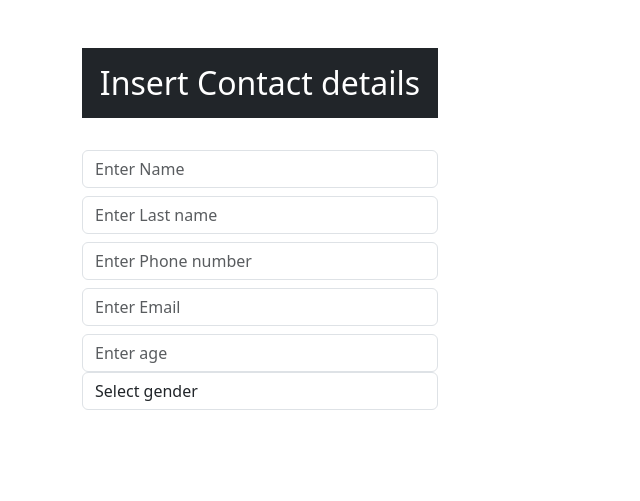
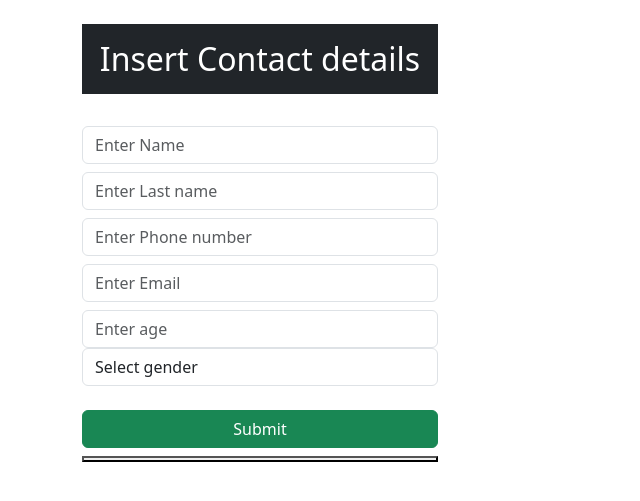
Before and after one commit to banafshaahmadyar/contact-app, a Django app: page / in a window 1280 px wide. Shown: the part 56-557 px from the top of the page, without its empty margins (0-640 px from the left). Run offline with Django 3.2, Linux system fonts and the light colour scheme.

Commit message:
created submit bottom

```diff
--- a/contactapp/urls.py
+++ b/contactapp/urls.py
@@ -3,5 +3,5 @@ from contactapp import views
 
 urlpatterns = [
     path('',views.index,name="index"),
-    path('about',views.about,name="about")
+    path('about',views.about,name="about"),
 ]
--- a/templates/index.html
+++ b/templates/index.html
@@ -12,11 +12,12 @@
         <a class="navbar-brand" href="#">Contact App</a>
       </div>
     </nav>
-    <div class="container mt-5">
+    <div class="container mt-4">
         <div class="row">
           <div class="col-md-4">
             <h2 class="text-white bg-dark text-center p-3">Insert Contact details</h2>
             <br>
+            <form action="" method="post">
               <div class="form-group">
                 <input type="text" class="form-control" placeholder="Enter Name" name=name required>
               </div>
@@ -29,7 +30,6 @@
                     <input type="text" class="form-control mt-2" placeholder="Enter Phone number" name=number required>
                   </div>
 
-                  <form action=""method="POST">
                     <div class="form-group">
                       <input type="email" class="form-control mt-2" placeholder="Enter Email " name=email required>
                     </div>
@@ -47,10 +47,15 @@
 
                           </select>
                         </div>
-            </form>
+                         <br>
+                        <div class="d-grid gap-2">
+                          <button class="btn btn-success" type="submit">Submit<button>
+                        </div>
+
 
 
           </div>
+        </form>
           <div class="col-md-6">
 
           </div>
```
Also changed, not shown: contactapp/views.py (line endings or trailing spaces).
